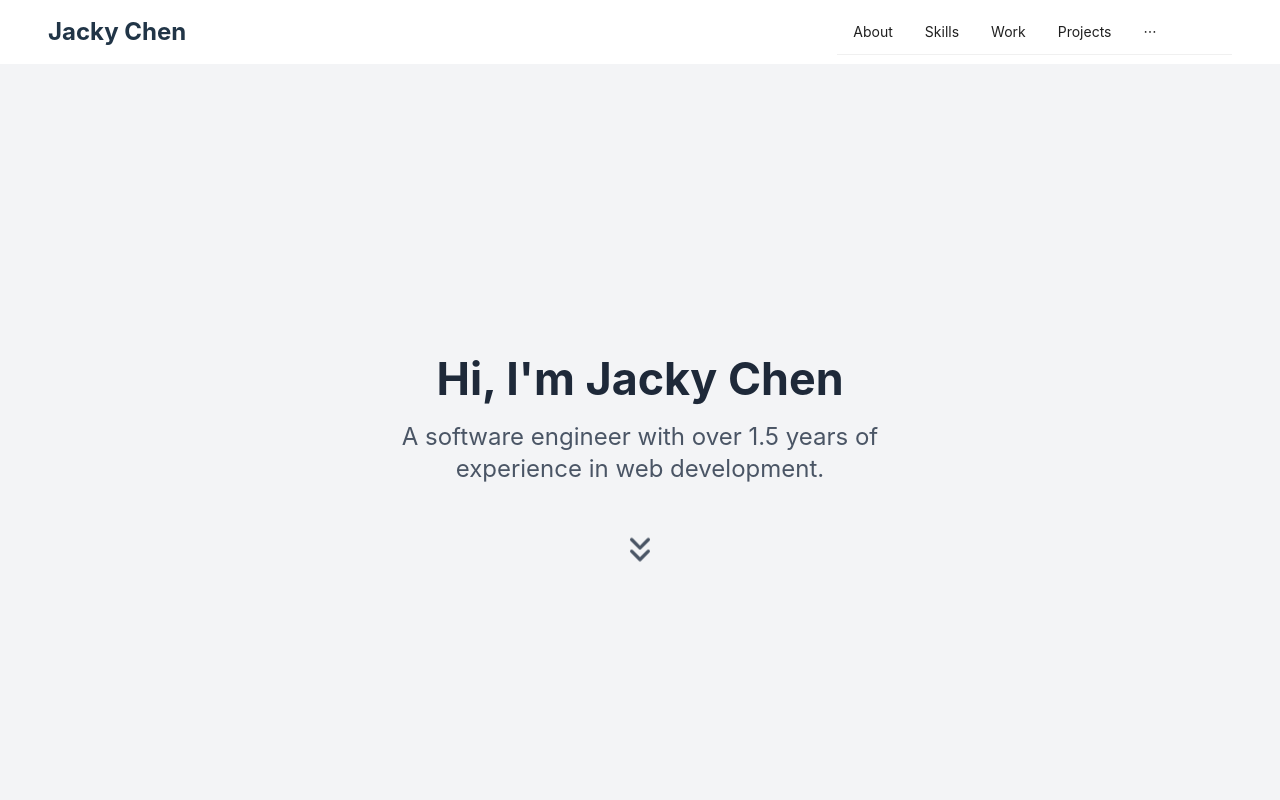
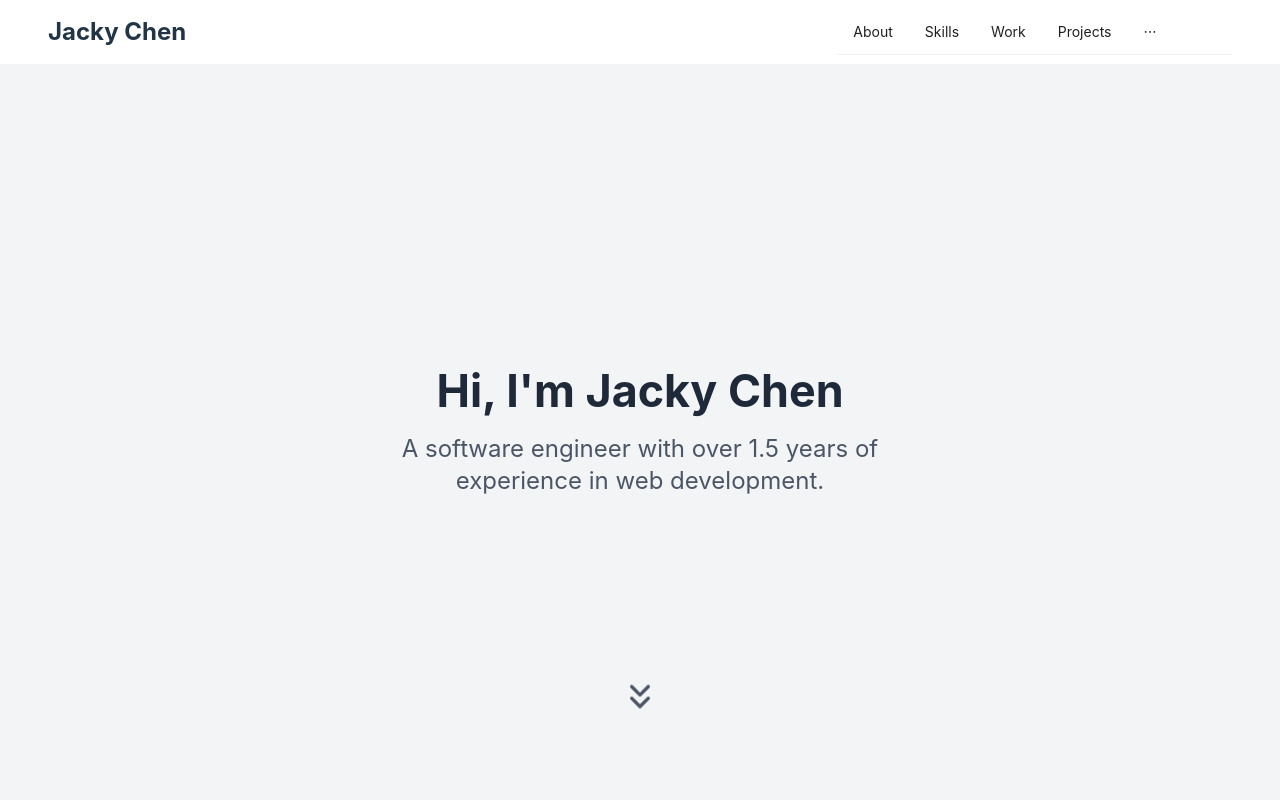
Before and after one commit to TypeErrorEngine2022/Jacky-Chen-Portfolio, a React (Vite) app: page / in a window 1280 px wide. Shown: the top 800 px of the page. Built offline with nearby package versions, Linux system fonts and the light colour scheme.

Commit message:
refactor: refine hero height and scroll indicator position

```diff
--- a/src/sections/Hero.tsx
+++ b/src/sections/Hero.tsx
@@ -1,7 +1,7 @@
 const Hero: React.FC = () => (
 	<section
 		id="hero"
-		className="min-h-[100vh] flex flex-col items-center justify-center bg-gray-100 px-4 sm:px-6 relative"
+		className="min-h-[calc(100vh-var(--header-height))] flex flex-col items-center justify-center bg-gray-100 px-4 sm:px-6 relative"
 	>
 		<div className="text-center max-w-3xl mx-auto">
 			<h1 className="text-4xl sm:text-5xl md:text-6xl font-bold text-gray-800 leading-tight">
@@ -11,7 +11,7 @@ const Hero: React.FC = () => (
 				A software engineer with over 1.5 years of experience in web development.
 			</p>
 		</div>
-		<div className="mt-12 animate-bounce cursor-pointer">
+		<div className="absolute bottom-20 animate-bounce cursor-pointer">
 			<a href="#about" aria-label="Scroll down">
 				<svg
 					xmlns="http://www.w3.org/2000/svg"
```
